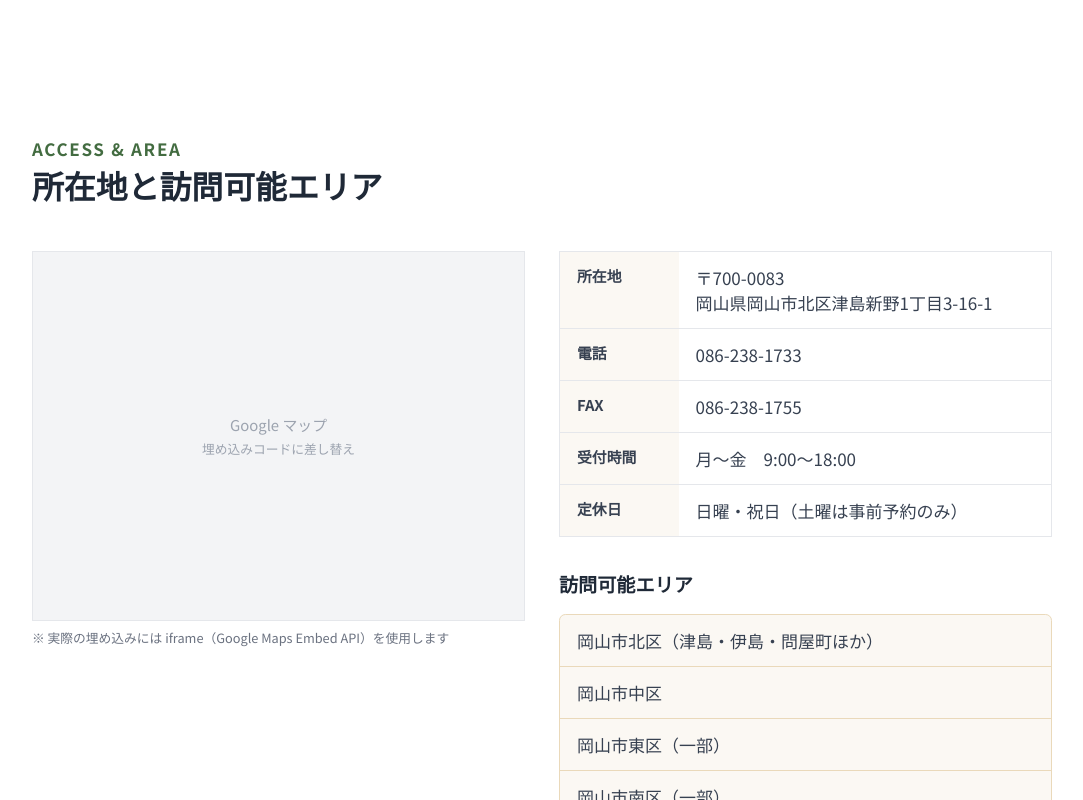
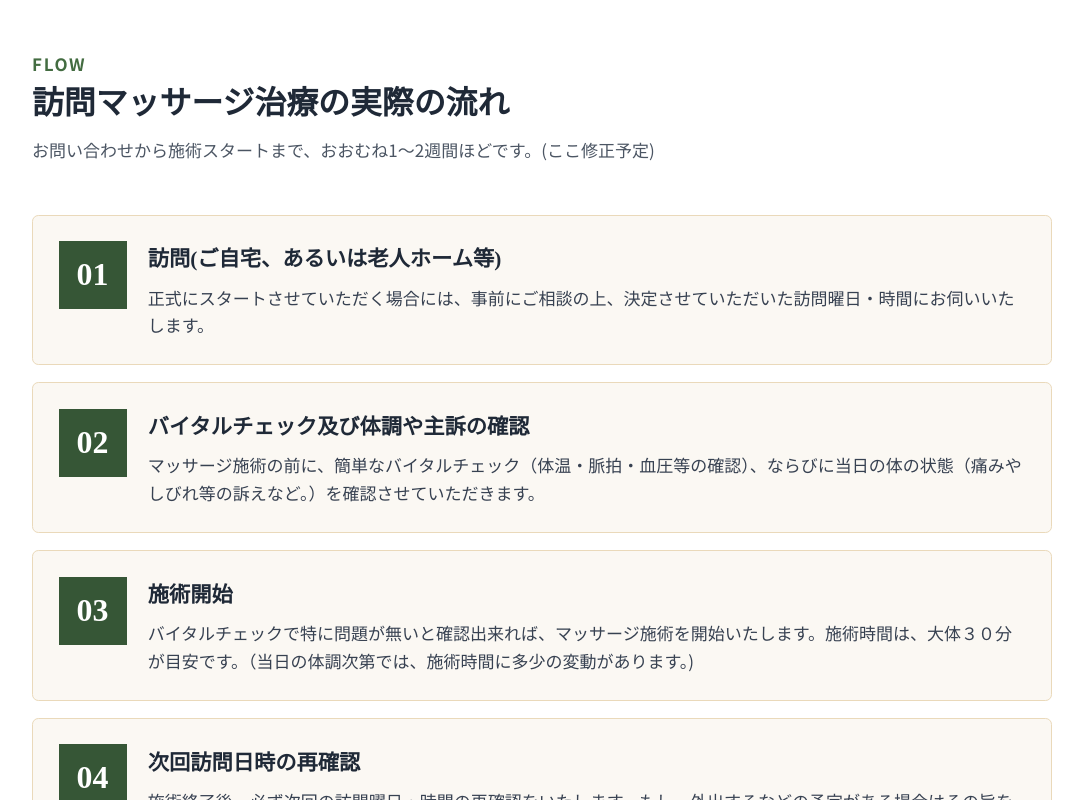
Before and after one commit to choko-1234/body-care-tsushima, a React (Vite) app: page /flow in a window 1280 px wide. Shown: the part 1560-2360 px from the top of the page, without its empty margins (98-1181 px from the left). Built offline with nearby package versions, Linux system fonts and the light colour scheme.

Commit message:
施術内容が更新されてなかったので更新

```diff
--- a/src/components/sections/HowToUse.jsx
+++ b/src/components/sections/HowToUse.jsx
@@ -23,6 +23,33 @@ const steps = [
     no: '05',
     title: '訪問施術を開始',
     detail: 'ご希望の曜日・時間に定期的に訪問します。体調の変化に合わせ、施術内容も都度調整します。',
+  },
+]
+
+const treatmentSteps = [
+  {
+    no: '01',
+    title: '訪問(ご自宅、あるいは老人ホーム等)',
+    detail: '正式にスタートさせていただく場合には、事前にご相談の上、決定させていただいた訪問曜日・時間にお伺いいたします。',
+  },
+  {
+    no: '02',
+    title: 'バイタルチェック及び体調や主訴の確認',
+    detail: 'マッサージ施術の前に、簡単なバイタルチェック（体温・脈拍・血圧等の確認）、ならびに当日の体の状態（痛みやしびれ等の訴えなど。）を確認させていただきます。'
+  },
+  {
+    no: '03',
+    title: '施術開始',
+    detail: 'バイタルチェックで特に問題が無いと確認出来れば、マッサージ施術を開始いたします。施術時間は、大体３０分が目安です。（当日の体調次第では、施術時間に多少の変動があります。)'
+  },
+  {
+    no: '04',
+    title: '次回訪問日時の再確認',
+    detail: '施術終了後、必ず次回の訪問曜日・時間の再確認をいたします。もし、外出するなどの予定がある場合はその旨をお知らせ下さい。施術中止、あるいは訪問日時の変更などの調整をさせていただきます。'
+  },
+  {
+    no: '05',
+    title: 'お疲れ様でした。ありがとうございました。'
   },
 ]
 
@@ -52,13 +79,35 @@ export default function HowToUse() {
           ))}
         </ol>
 
-        <div className="mt-8 bg-amber-50 border border-amber-300 rounded-md p-5 sm:p-6">
+        <div className="mt-8 bg-amber-50 border border-amber-300 rounded-md p-5 sm:p-6 mb-20">
           <p className="text-base text-amber-900 leading-relaxed">
             <strong className="block mb-1">医師の同意書について</strong>
             訪問マッサージを医療保険で受けるには、医師の同意書が必要です。
             書類のご用意から、かかりつけ医への説明まで、当院がしっかりサポートしますので、ご安心ください。
           </p>
         </div>
+
+        <div className="mb-10">
+          <p className="section-lead">FLOW</p>
+          <h2 className="section-title">訪問マッサージ治療の実際の流れ</h2>
+          <p className="text-base text-gray-600 leading-relaxed 下余白 mb-12">
+            お問い合わせから施術スタートまで、おおむね1〜2週間ほどです。(ここ修正予定)
+          </p>
+
+          <ol className="space-y-4">
+          {treatmentSteps.map((s) => (
+            <li key={s.no} className="bg-cream-50 border border-cream-200 rounded-md p-5 sm:p-6 flex items-start gap-5">
+              <div className="shrink-0 w-14 h-14 sm:w-16 sm:h-16 bg-primary-700 text-white flex items-center justify-center font-serif">
+                <span className="text-2xl sm:text-3xl font-bold">{s.no}</span>
+              </div>
+              <div className="pt-1">
+                <h3 className="text-lg sm:text-xl font-serif font-bold text-gray-800 mb-2">{s.title}</h3>
+                <p className="text-base text-gray-700 leading-relaxed">{s.detail}</p>
+              </div>
+            </li>
+          ))}
+        </ol>
+        </div>
       </div>
     </section>
   )
```
